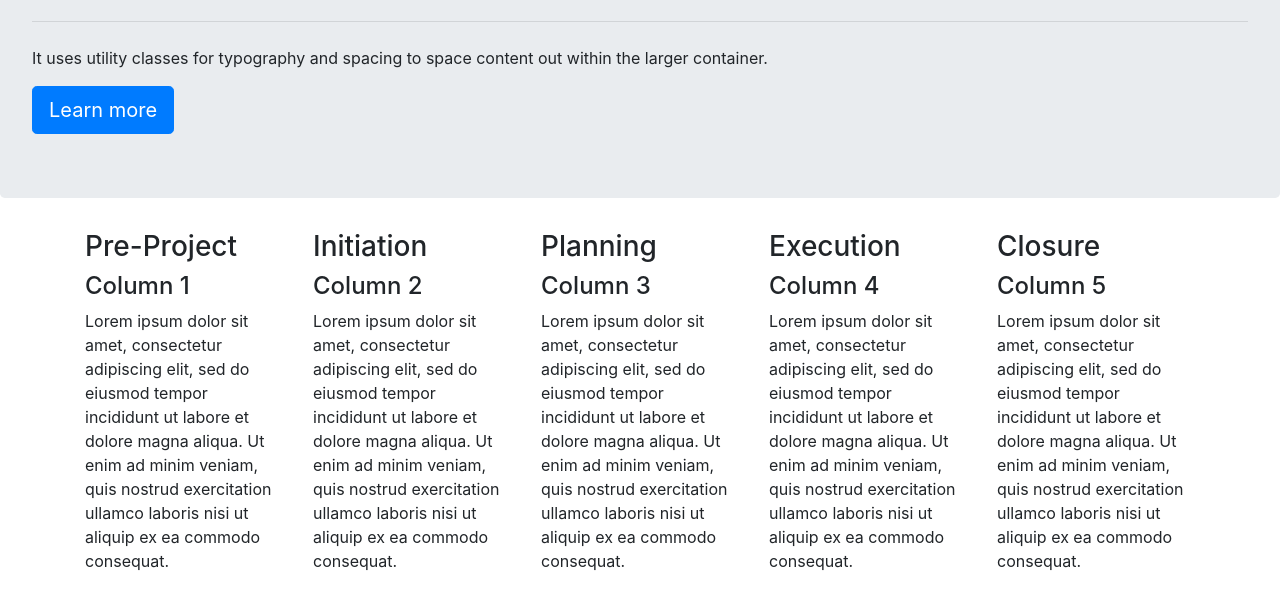
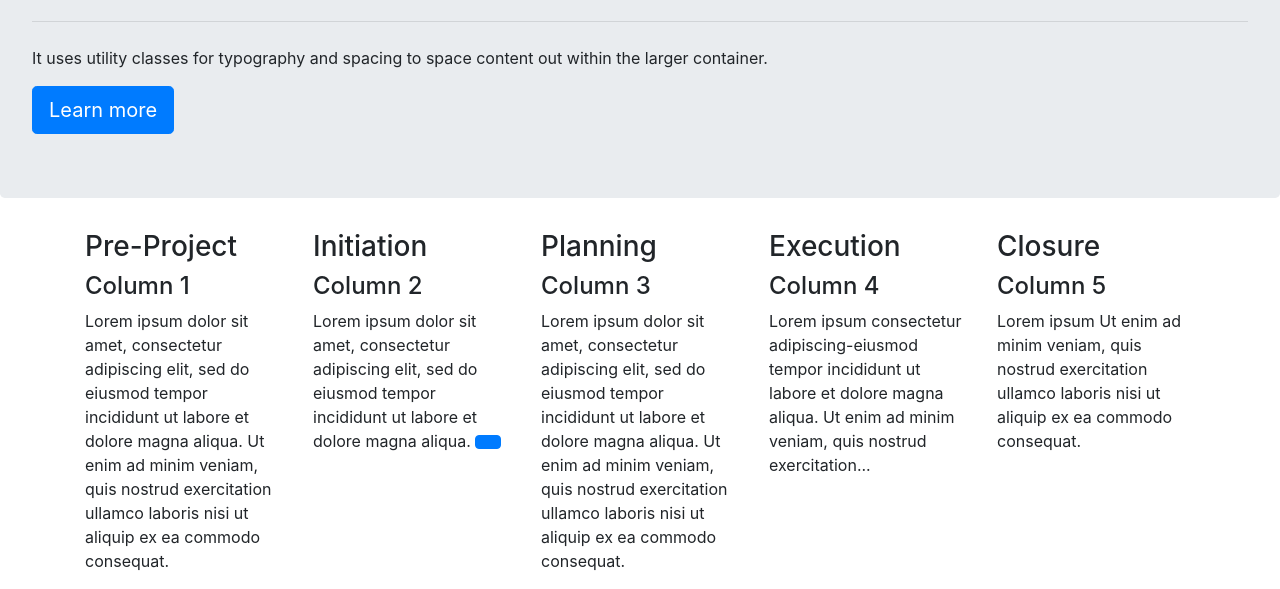
Before and after one commit to KelStalker/bootstrapCTTutorial, a plain HTML site: page index.html in a window 1280 px wide. Shown: the part 228-817 px from the top of the page. Drawn offline with Linux system fonts and the light colour scheme; files whose address does not match are found by name.

Commit message:
added 'Read More' buttons to the 5 columns

```diff
--- a/index.html
+++ b/index.html
@@ -26,6 +26,8 @@
     <!-- Get info on the nav, jumbotron columns buttons and more at -->
     <!-- https://getbootstrap.com/docs/4.4/getting-started/introduction/ -->
 
+
+    <!-- TODO - work on navbar to add links -->
     <nav class="navbar navbar-expand-lg navbar-dark bg-dark">
         <a class="navbar-brand" href="#">CT</a>
         <button class="navbar-toggler" type="button" data-toggle="collapse" data-target="#navbarSupportedContent" aria-controls="navbarSupportedContent" aria-expanded="false" aria-label="Toggle navigation">
@@ -61,6 +63,9 @@
           </form>
         </div>
       </nav>
+
+
+      <!-- jumbotron is main banner under fixed navbar -->
       <div class="jumbotron">
         <h1 class="display-4">Projematic</h1>
         <p class="lead"> Sample Website by Kel using Bootstrap</p>
@@ -69,11 +74,9 @@
         <a class="btn btn-primary btn-lg" href="#" role="button">Learn more</a>
       </div>
 
-      <!-- Container, Row & Column Divs -->
       <!-- .containers are the most basic layout element in bootstrap and are required -->
-      <!-- when using the default grid system.  Can be nested, but not normally as not required -->
-      <!-- **NOTE** These are responsive across 5 breakpoints -->
-      <!-- see container documentation on website -->
+      <!-- .container is a responsive, fixed-width container, meaning its max-width changes at each breakpoint -->
+      <!-- when using the default grid system.  Can be nested, but normally isn't required -->
       <div class="container">
         <div class="row">
 
@@ -85,8 +88,9 @@
           <div class="col-sm">
             <h3>Initiation</h3>
             <h4>Column 2</h4>
-            Lorem ipsum dolor sit amet, consectetur adipiscing elit, sed do eiusmod tempor incididunt ut labore et dolore magna aliqua. Ut enim ad minim veniam, quis nostrud exercitation ullamco laboris nisi ut aliquip ex ea commodo consequat.
-          </div>
+            Lorem ipsum dolor sit amet, consectetur adipiscing elit, sed do eiusmod tempor incididunt ut labore et dolore magna aliqua.
+            <a href="#" class="btn btn-primary"></a>
+        </div>
           <div class="col-sm">
             <h3>Planning</h3>
             <h4>Column 3</h4>
@@ -95,12 +99,12 @@
           <div class="col-sm">
             <h3>Execution</h3>
             <h4>Column 4</h4>
-            Lorem ipsum dolor sit amet, consectetur adipiscing elit, sed do eiusmod tempor incididunt ut labore et dolore magna aliqua. Ut enim ad minim veniam, quis nostrud exercitation ullamco laboris nisi ut aliquip ex ea commodo consequat.
+            Lorem ipsum consectetur adipiscing-eiusmod tempor incididunt ut labore et dolore magna aliqua. Ut enim ad minim veniam, quis nostrud exercitation...
           </div>
           <div class="col-sm">
             <h3>Closure</h3>
             <h4>Column 5</h4>
-            Lorem ipsum dolor sit amet, consectetur adipiscing elit, sed do eiusmod tempor incididunt ut labore et dolore magna aliqua. Ut enim ad minim veniam, quis nostrud exercitation ullamco laboris nisi ut aliquip ex ea commodo consequat.
+            Lorem ipsum Ut enim ad minim veniam, quis nostrud exercitation ullamco laboris nisi ut aliquip ex ea commodo consequat.
         <p><a href=""></a></p>
         </div>
 
```
